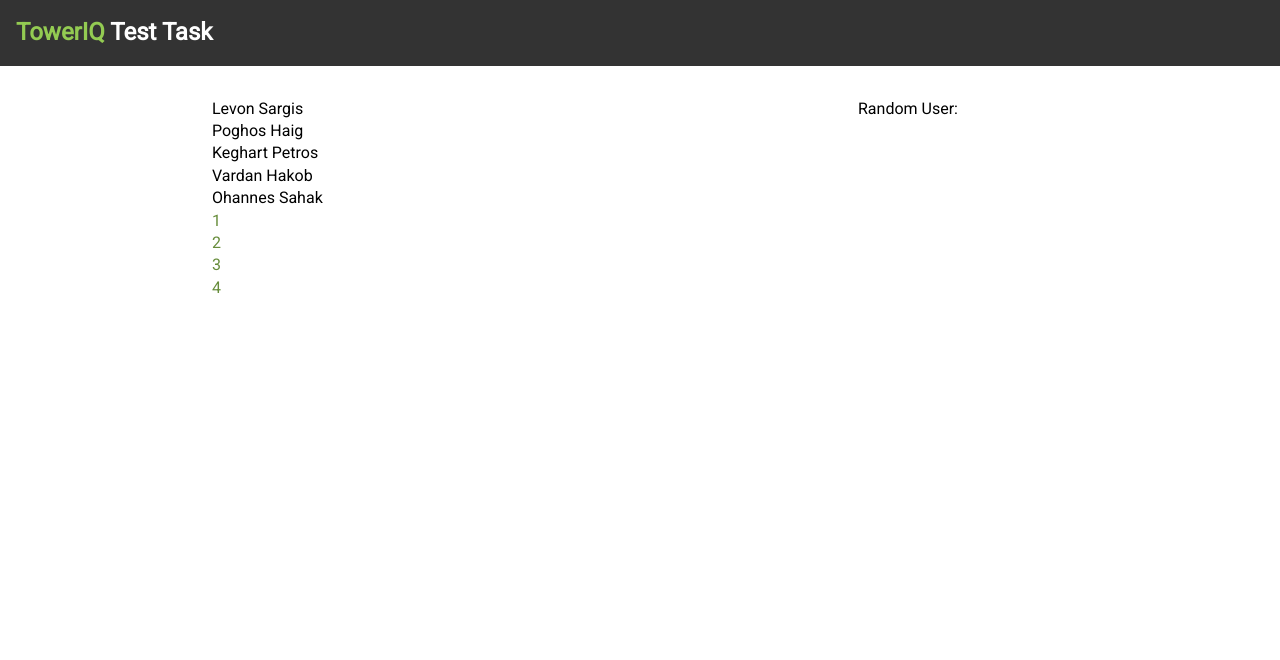
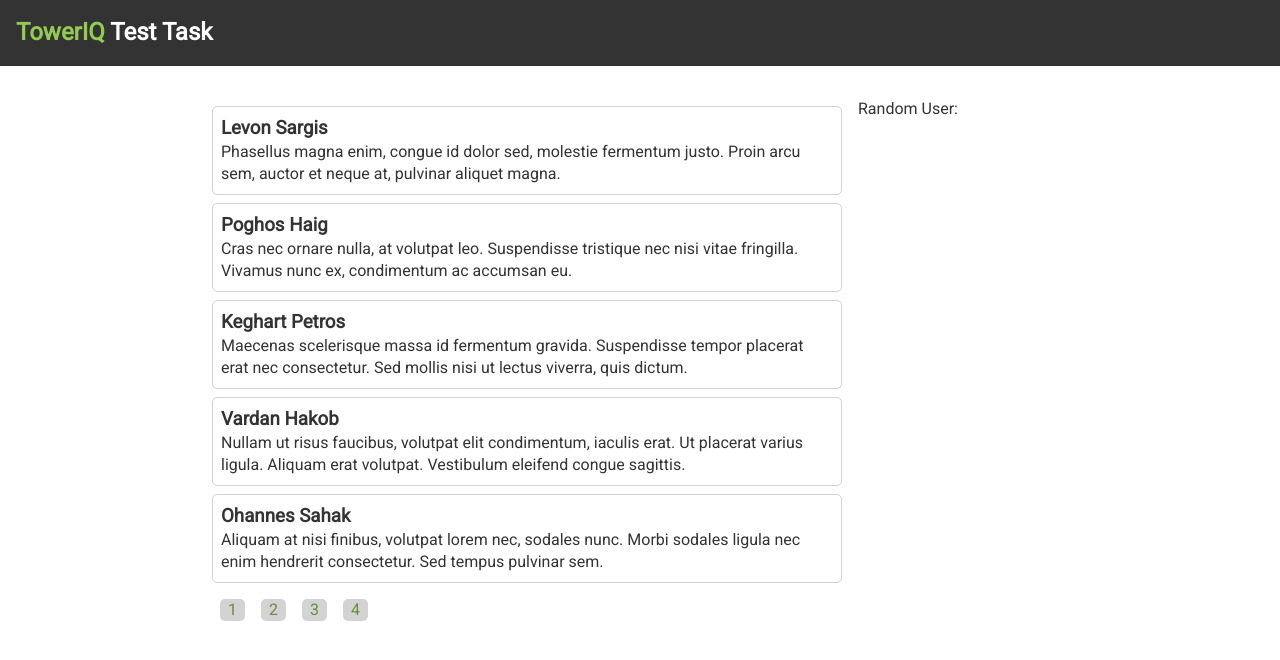
Before and after one commit to samnite/toweriq-test-task, a React (Create React App) app: page / in a window 1280 px wide. Shown: the top 660 px of the page. Built offline with nearby package versions, Linux system fonts and the light colour scheme; data requests are answered from the project's data file.

Commit message:
add CSS styling

```diff
--- a/package.json
+++ b/package.json
@@ -11,6 +11,7 @@
     "connected-react-router": "^6.6.1",
     "history": "^4.10.1",
     "json-server": "^0.15.1",
+    "prop-types": "^15.7.2",
     "react": "^16.12.0",
     "react-dom": "^16.12.0",
     "react-redux": "^7.1.3",
--- a/public/index.html
+++ b/public/index.html
@@ -10,34 +10,13 @@
       content="Web site created using create-react-app"
     />
     <link rel="apple-touch-icon" href="%PUBLIC_URL%/logo192.png" />
-    <!--
-      manifest.json provides metadata used when your web app is installed on a
-      user's mobile device or desktop. See https://developers.google.com/web/fundamentals/web-app-manifest/
-    -->
     <link rel="manifest" href="%PUBLIC_URL%/manifest.json" />
-    <!--
-      Notice the use of %PUBLIC_URL% in the tags above.
-      It will be replaced with the URL of the `public` folder during the build.
-      Only files inside the `public` folder can be referenced from the HTML.
 
-      Unlike "/favicon.ico" or "favicon.ico", "%PUBLIC_URL%/favicon.ico" will
-      work correctly both with client-side routing and a non-root public URL.
-      Learn how to configure a non-root public URL by running `npm run build`.
-    -->
-    <title>React App</title>
+    <title>TowerIQ Test Task</title>
   </head>
   <body>
     <noscript>You need to enable JavaScript to run this app.</noscript>
     <div id="root"></div>
-    <!--
-      This HTML file is a template.
-      If you open it directly in the browser, you will see an empty page.
 
-      You can add webfonts, meta tags, or analytics to this file.
-      The build step will place the bundled scripts into the <body> tag.
-
-      To begin the development, run `npm start` or `yarn start`.
-      To create a production bundle, use `npm run build` or `yarn build`.
-    -->
   </body>
 </html>
--- a/src/components/layout/navbar.jsx
+++ b/src/components/layout/navbar.jsx
@@ -17,25 +17,10 @@ const StyledNavbar = styled.nav`
   span {
     color: var(--primary-hover-color) !important;
   }
-  ul {
-    display: flex;
-    list-style: none;
-    li {
-      a {
-        cursor: pointer;
-        text-decoration: none;
-        border: #fff;
-        color: #ccc;
-        transition: all 0.5s;
-        padding: 0.75rem 0.5rem;
-        margin: 0 0.25rem;
-        border-radius: 5px;
-        &:hover {
-          background: var(--primary-color);
-        }
-      }
-    }
+  h1 {
+    color: #fff;
   }
+
   @media (max-width: 768px) {
     justify-content: center;
     ul {
--- a/src/components/pagination.jsx
+++ b/src/components/pagination.jsx
@@ -1,4 +1,18 @@
 import React from 'react';
+import PropTypes from 'prop-types';
+import styled from 'styled-components';
+
+const StyledPagination = styled.ul`
+  display: flex;
+  margin-top: 1rem;
+
+  li {
+    padding: 0 0.5rem;
+    margin: 0 0.5rem;
+    background-color: lightgray;
+    border-radius: 5px;
+  }
+`;
 
 const Pagination = ({ usersPerPage, totalUsers, paginate }) => {
   const pageNumbers = [];
@@ -8,8 +22,7 @@ const Pagination = ({ usersPerPage, totalUsers, paginate }) => {
   }
 
   return (
-    <nav>
-      <ul>
+    <StyledPagination>
       {pageNumbers.map(number => (
         <li key={number}>
           <a onClick={() => paginate(number)} href="#">
@@ -17,9 +30,14 @@ const Pagination = ({ usersPerPage, totalUsers, paginate }) => {
           </a>
         </li>
       ))}
-      </ul>
-    </nav>
+    </StyledPagination>
   );
 };
 
+Pagination.propTypes = {
+  usersPerPage: PropTypes.number.isRequired,
+  totalUsers: PropTypes.number.isRequired,
+  paginate: PropTypes.func.isRequired,
+};
+
 export default Pagination;
--- a/src/components/users.jsx
+++ b/src/components/users.jsx
@@ -1,15 +1,33 @@
 import React from 'react';
+import PropTypes from 'prop-types';
+import styled from 'styled-components';
+
+const StyledUsers = styled.ul`
+  li {
+    margin: 0.5rem 0;
+    border: 1px solid lightgray;
+    border-radius: 5px;
+    padding: 0.5rem;
+  }
+`;
 
 const Users = ({ users }) => {
   return (
-    <ul>
+    <StyledUsers>
       {users.map(user => (
         <li key={user.id}>
-          {user.name} {user.surname}
+          <h3>
+            {user.name} {user.surname}
+          </h3>
+          <p>{user.desc}</p>
         </li>
       ))}
-    </ul>
+    </StyledUsers>
   );
 };
 
+Users.propTypes = {
+  users: PropTypes.array.isRequired,
+};
+
 export default Users;
--- a/src/index.css
+++ b/src/index.css
@@ -10,6 +10,7 @@
   box-sizing: border-box;
   margin: 0;
   padding: 0;
+  color: #333;
 }
 
 body {
--- a/src/pages/home.jsx
+++ b/src/pages/home.jsx
@@ -47,17 +47,13 @@ class Home extends React.Component {
     this.setState({ currentPage: pageNumber });
   };
 
-  randomUser() {
-    const random = Math.floor(Math.random() * 6) + 1;
-  }
-
   render() {
-    const users = this.props.users;
-    const indexOfLastPost = this.state.currentPage * this.state.usersPerPage;
-    const indexOfFirstPost = indexOfLastPost - this.state.usersPerPage;
+    const { users } = this.props;
+    const { currentPage, usersPerPage, randomUser } = this.state;
+    const indexOfLastPost = currentPage * usersPerPage;
+    const indexOfFirstPost = indexOfLastPost - usersPerPage;
     const currentUsers = this.state.users.slice(indexOfFirstPost, indexOfLastPost);
     if (this.state.users === []) return <p>Loading...</p>;
-    const rndUsr = this.state.randomUser ? this.state.randomUser : null;
     return (
       <StyledGrid>
         <div>
@@ -65,12 +61,14 @@ class Home extends React.Component {
           <Pagination
             paginate={this.paginate}
             totalUsers={users.length}
-            usersPerPage={this.state.usersPerPage}
+            usersPerPage={usersPerPage}
           />
         </div>
         <div>
           <p>Random User:</p>
-          {this.state.randomUser.name} {this.state.randomUser.surname}
+          <h3>
+            {randomUser.name} {randomUser.surname}
+          </h3>
         </div>
       </StyledGrid>
     );
```
Also changed, not shown: .eslintrc.json. Lines whose indentation alone changed are shown as unchanged.
